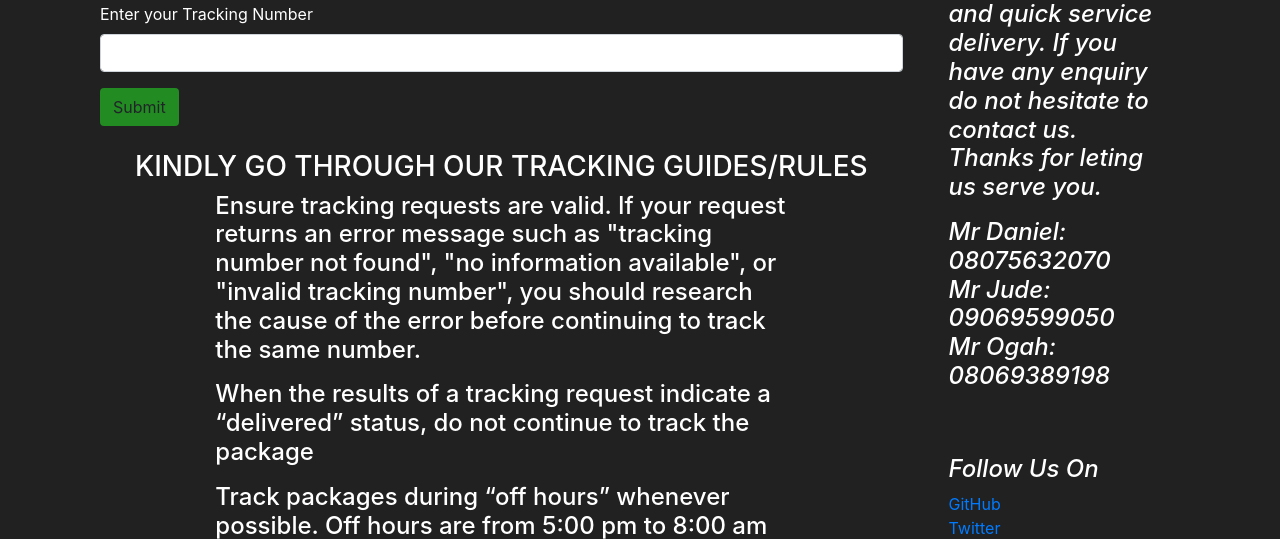
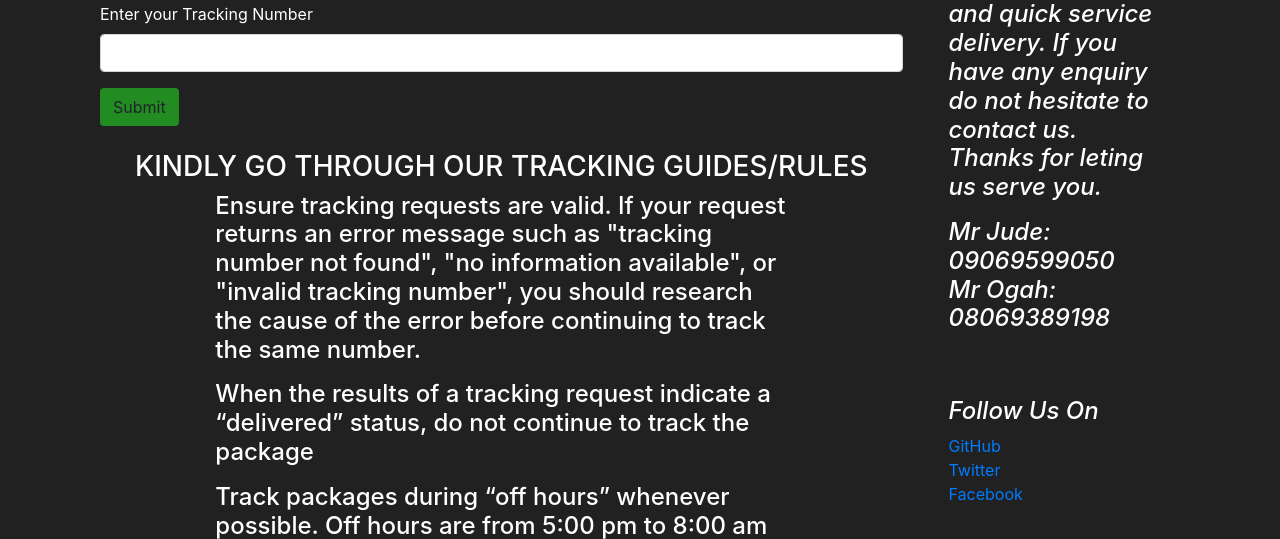
Before and after one commit to ogahozy/ups_api, a Flask app: page / in a window 1280 px wide. Shown: the part 184-723 px from the top of the page. Run offline with Flask 2, Linux system fonts and the light colour scheme; some libraries are stand-ins or nearby versions.

Commit message:
Nee update

```diff
--- a/app/templates/base.html
+++ b/app/templates/base.html
@@ -53,7 +53,6 @@
                                         If you have any enquiry do not hesitate to contact us. Thanks for leting
                                         us serve you.
                                     </p>
-                                    <li>Mr Daniel:    08075632070</li>
                                     <li>Mr Jude:      09069599050</li>
                                     <li>Mr Ogah:      08069389198</li>
                                 </ol>
```
